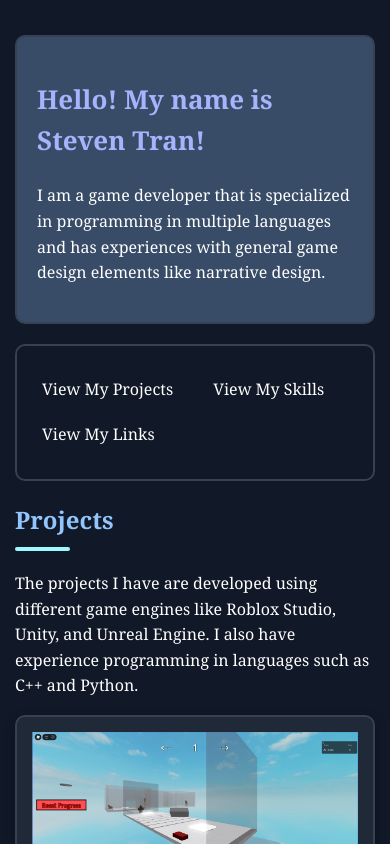
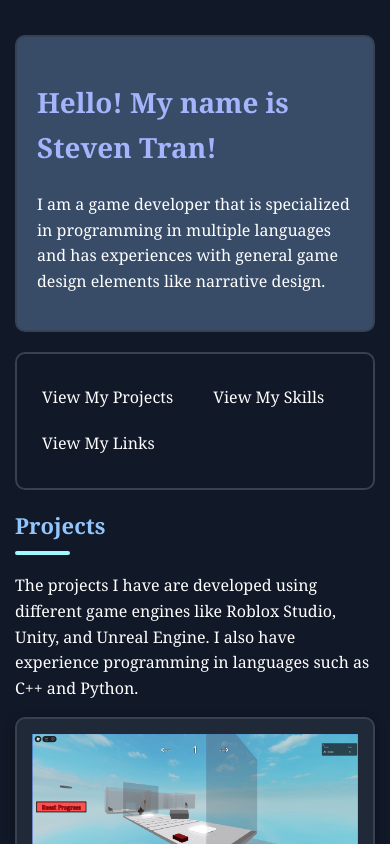
Before and after one commit to shadicl/shadicl.github.io, a plain HTML site: page index.html in a window 390 px wide. Shown: the top 844 px of the page. Drawn offline with Linux system fonts and the light colour scheme.

Commit message:
Scaleable Font size
- Scaled font sizes

```diff
--- a/style.css
+++ b/style.css
@@ -38,10 +38,12 @@ body {
 
 h1 {
     color: #a5b4fc;
+    font-size: clamp(26px, calc(20px + 2vw), 42px);
 }
 
 h2 {
     color: var(--heading-color);
+    font-size: clamp(22px, 3vw, 32px);
 }
 
 h2::after {
@@ -170,10 +172,6 @@ h3 {
     .project-card {
         padding: 15px;
     }
-
-    h1 {
-        font-size: 26px;
-    }
 }
 
 @media (prefers-reduced-motion: reduce) {
```
